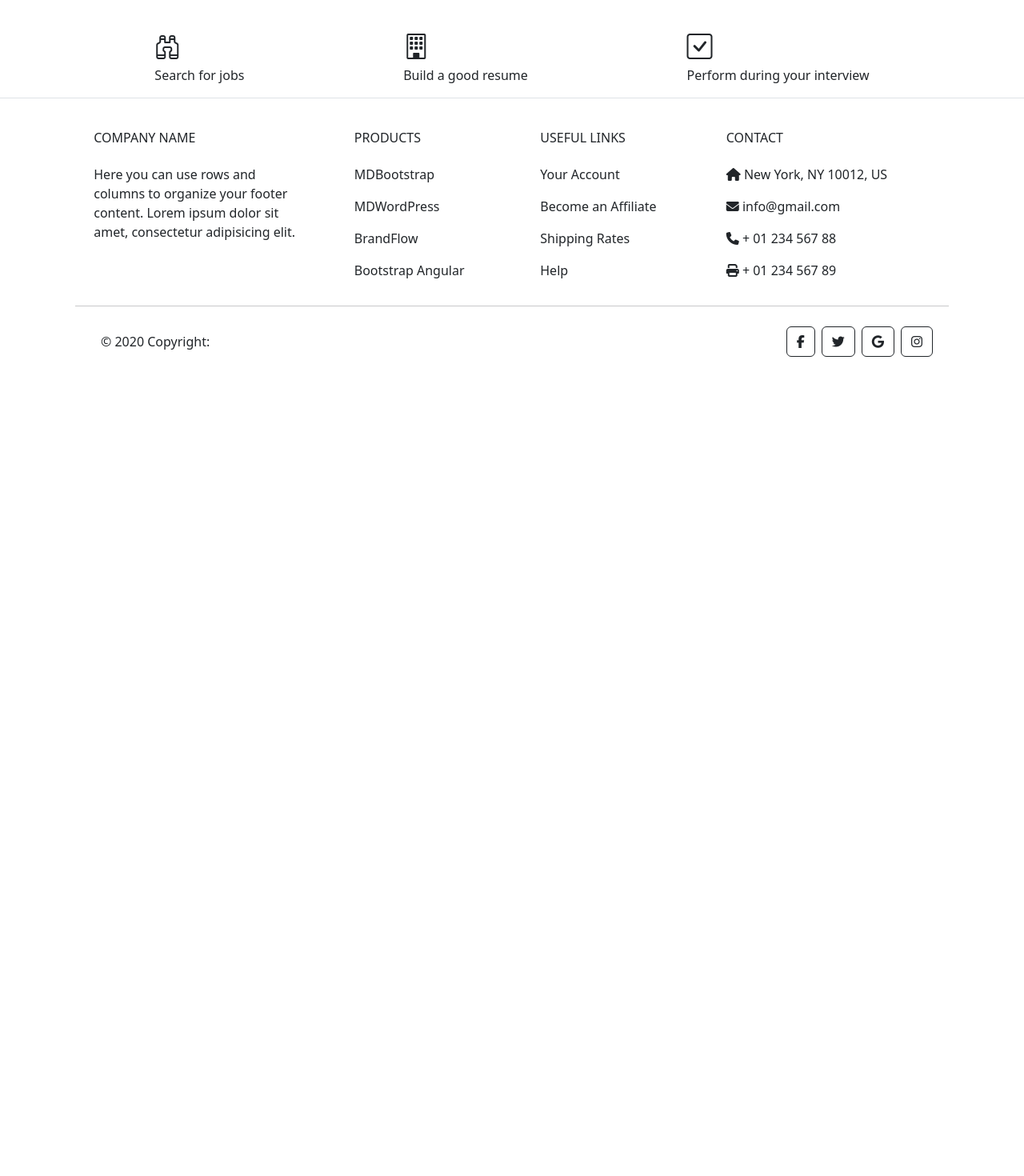
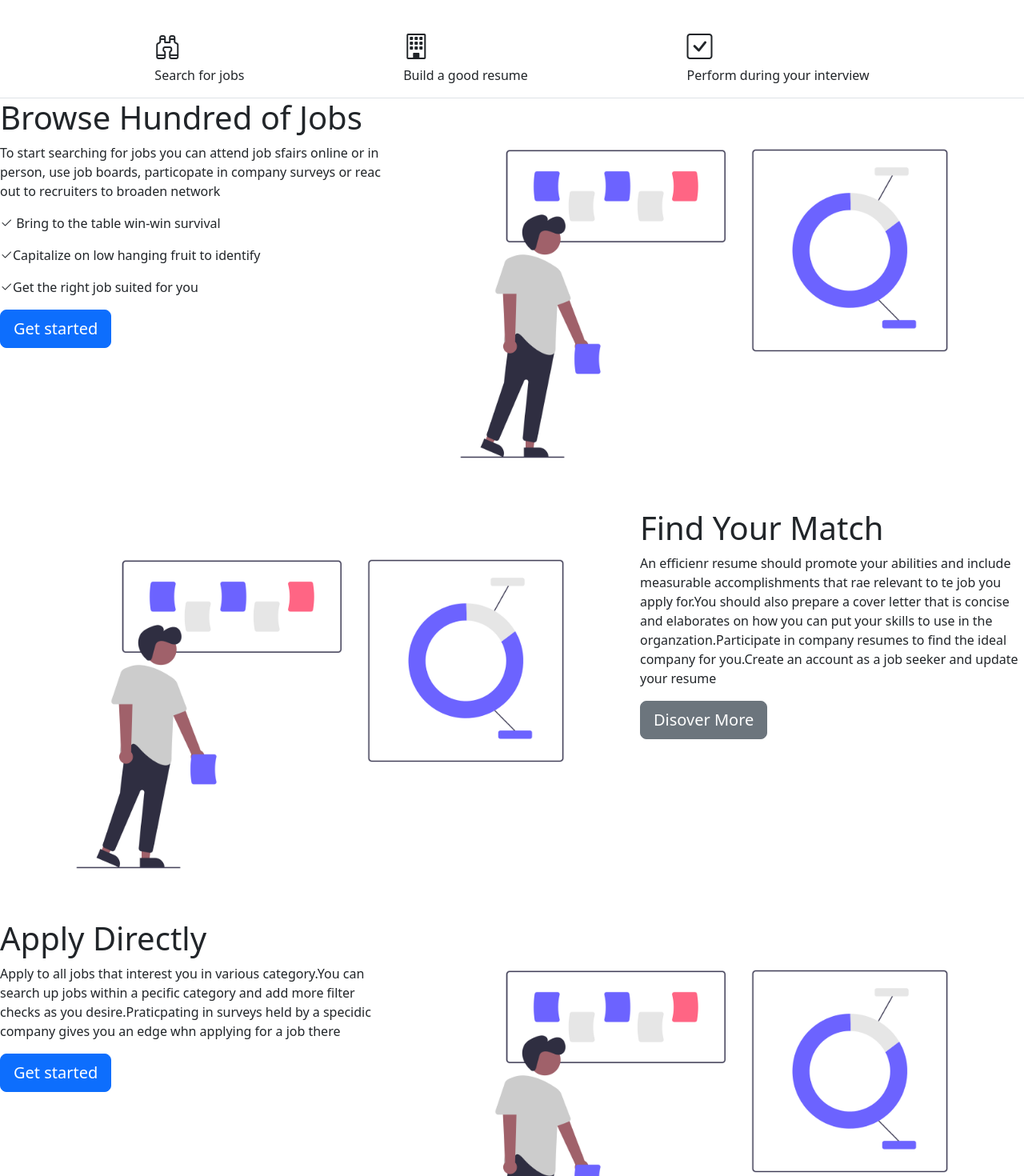
Before and after one commit to queenslaynaila/COOPCONNECT, a React (Create React App) app in the folder client/: page / in a window 1280 px wide. Shown: the part 1060-2530 px from the top of the page at 80% size. Before the commit the page ends 1531 px from the top, so only its background shows below. Built offline with nearby package versions, Linux system fonts and the light colour scheme.

Commit message:
about us section complete

```diff
--- a/client/src/components/Home.js
+++ b/client/src/components/Home.js
@@ -92,7 +92,9 @@ export default function Home() {
                 </div>
 
     </div>
+
     <div class="d-flex justify-content-around mt-5 ms-sm-0 ms-5 ">
+
         <div>
         <i class="bi bi-binoculars" style={{fontSize:"2rem"}}></i>
         <p>Search for jobs</p>
@@ -107,7 +109,43 @@ export default function Home() {
         </div>
     </div>
     </div>
+
     </div>
+    <section className='browse'>
+     <div className='d-flex  '>
+        <div>
+            <h1>Browse Hundred of Jobs</h1>
+            <p>To start searching for jobs you can attend job sfairs online or in person, use job boards, particopate in company surveys or reac out to recruiters to broaden network</p>
+            <p  > <i class="bi bi-check2" style={{fontSize:"1rem"}}></i> Bring to the table win-win survival</p>
+            <p  > <i class="bi bi-check2" style={{fontSize:"1rem"}}></i>Capitalize on low hanging fruit to identify</p>
+            <p> <i class="bi bi-check2" style={{fontSize:"1rem"}}></i>Get the right job suited for you</p>
+            <button type="button" class="btn btn-primary btn-lg">Get started</button>
+        </div>
+        <div>
+            <img src={marketing} width="800px" ></img>
+        </div>
+     </div>
+     <div className='d-flex'>
+       <div>
+          <img src={marketing} width="800px" ></img>
+        </div>
+        <div>
+            <h1>Find Your Match</h1>
+            <p>An efficienr resume should promote your abilities and include measurable accomplishments that rae relevant to te job you apply for.You should also prepare a cover letter that is concise and elaborates on how you can put your skills to use in the organzation.Participate in company resumes to find the ideal company for you.Create an account as a job seeker and update your resume</p>
+            <button type="button" class="btn btn-secondary btn-lg">Disover More</button>
+        </div>
+     </div>
+     <div className='d-flex  '>
+        <div>
+            <h1>Apply Directly</h1>
+            <p>Apply to all jobs that interest you in various category.You can search up jobs within a pecific category and add more filter checks as you desire.Praticpating in surveys held by a specidic company gives you an edge whn applying for a job there</p>
+            <button type="button" class="btn btn-primary btn-lg">Get started</button>
+        </div>
+        <div>
+            <img src={marketing} width="800px" ></img>
+        </div>
+     </div>
+    </section>
 
 </>
   )
```
